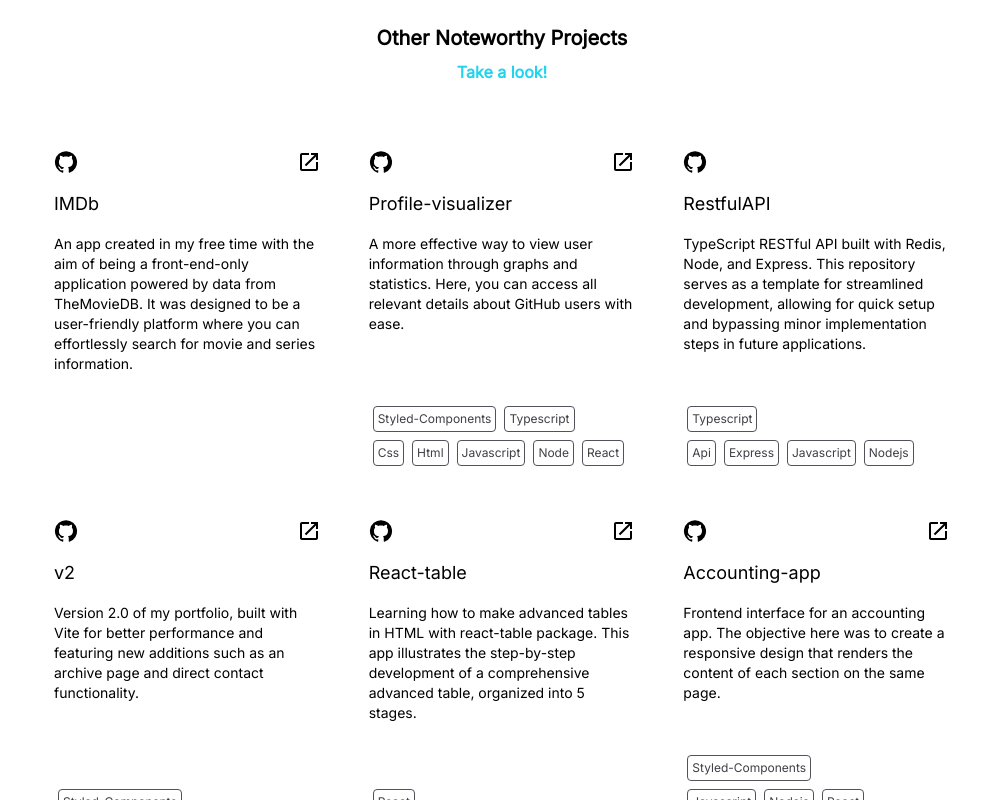
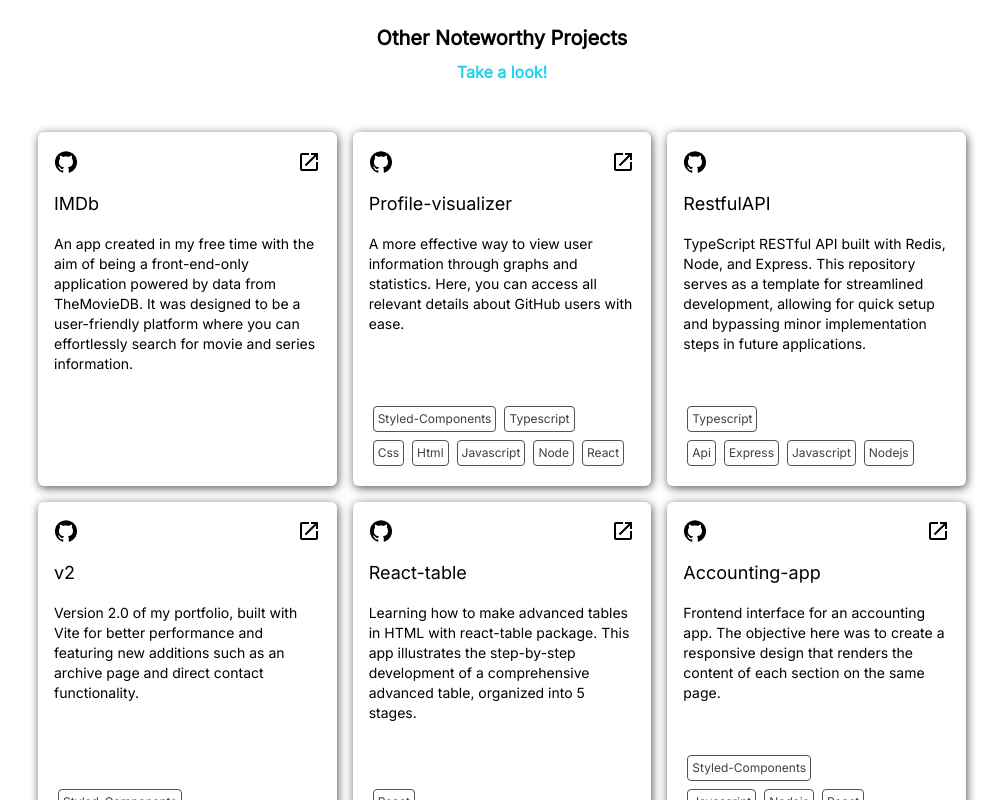
Before and after one commit to GeisielMelo/v2, a React (Vite) app: page / in a window 1280 px wide. Shown: the part 1460-2260 px from the top of the page, without its empty margins (138-1143 px from the left). Built offline with nearby package versions, Linux system fonts and the light colour scheme; no server answers.

Commit message:
raw: Renamed 'custom' box-shadow to 'custom-black'.

```diff
--- a/tailwind.config.js
+++ b/tailwind.config.js
@@ -15,7 +15,7 @@ export default {
         ...defaultTheme.screens,
       },
       boxShadow: {
-        'custom': '0 1px 1px 2px rgba(2, 190, 199, 0.3)',
+        'custom-black': 'rgba(2, 12, 27, 0.7) 1px 2px 10px',
       }
     },
   },
```
